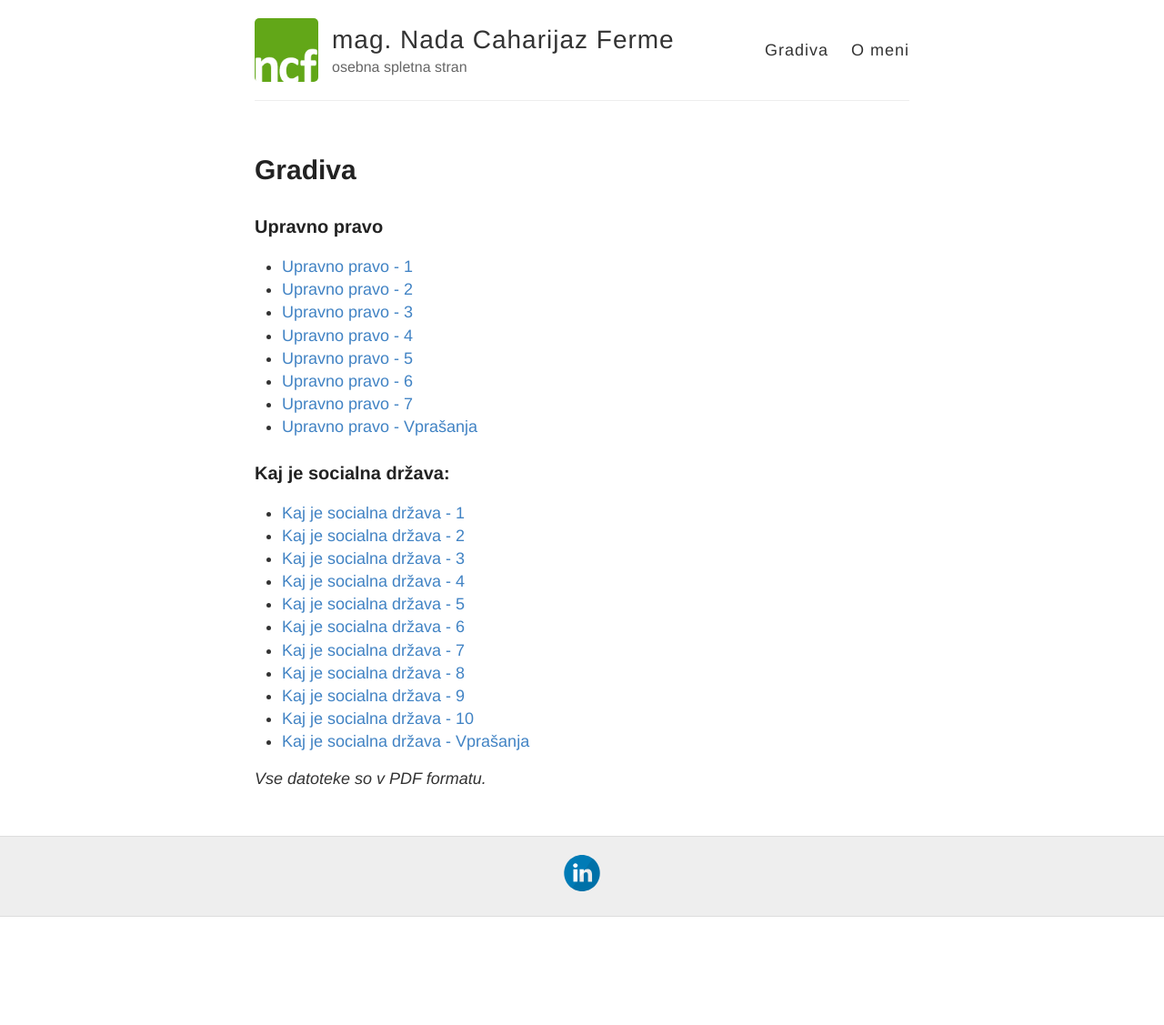
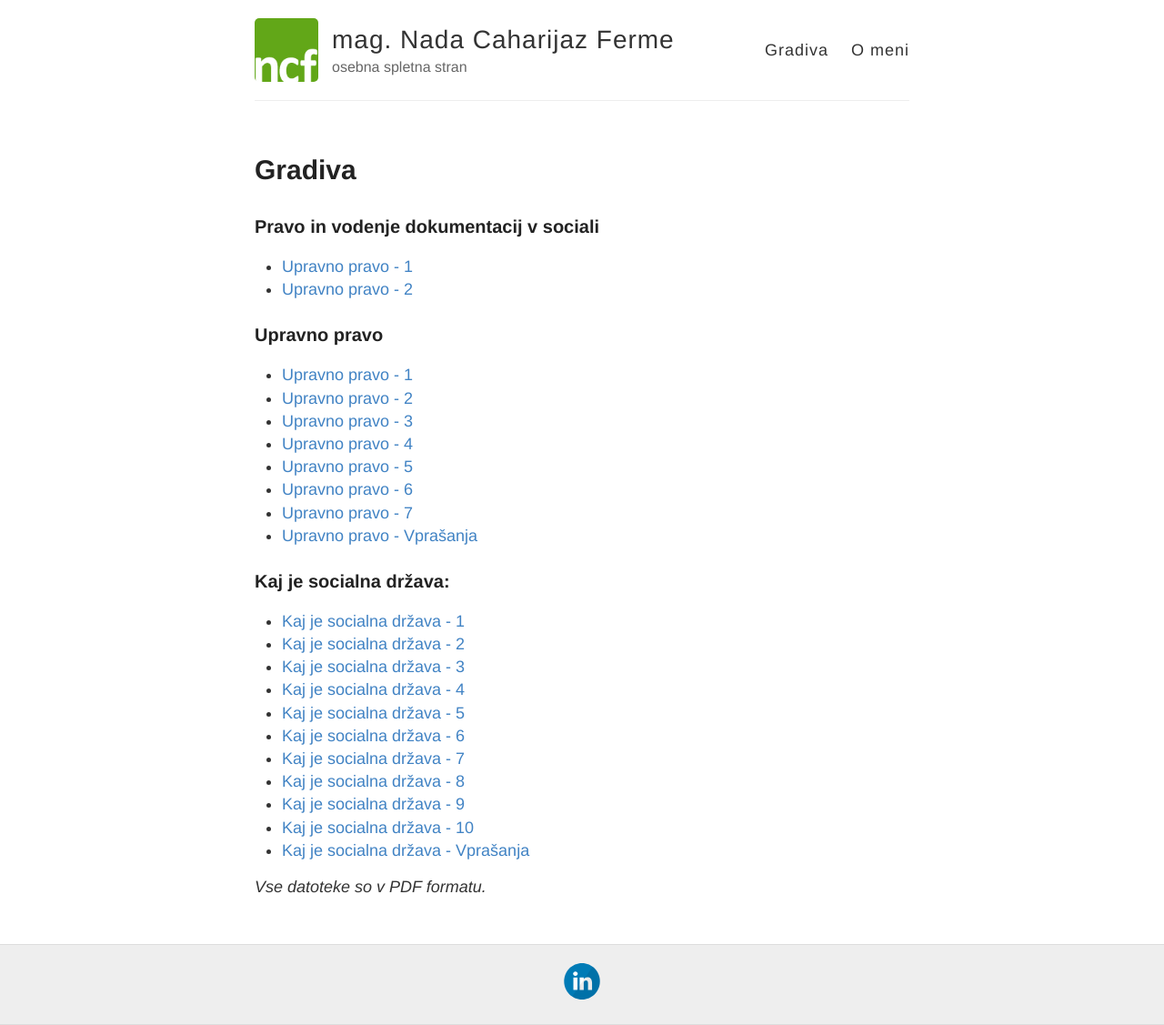
Before and after one commit to th0r88/nadafermesi, a Jekyll site: the page built from gradiva.md, in a window 1280 px wide. Shown: the whole page at 91% size. Built offline with Jekyll 4.4.1, drawn with Linux system fonts in a browser that asks for light colours; before the commit the page ends 1008 px from its top, so only the background shows below that.

Commit message:
Update gradiva.md

```diff
--- a/gradiva.md
+++ b/gradiva.md
@@ -3,6 +3,11 @@ layout: page
 title:  Gradiva
 permalink: /gradiva/
 ---
+
+### Pravo in vodenje dokumentacij v sociali
+
+- [Upravno pravo - 1](/uploads/PVDS_01.pdf)
+- [Upravno pravo - 2](/uploads/Pravo_pravna_ureditev.pdf)
 
 ### Upravno pravo
 
```
